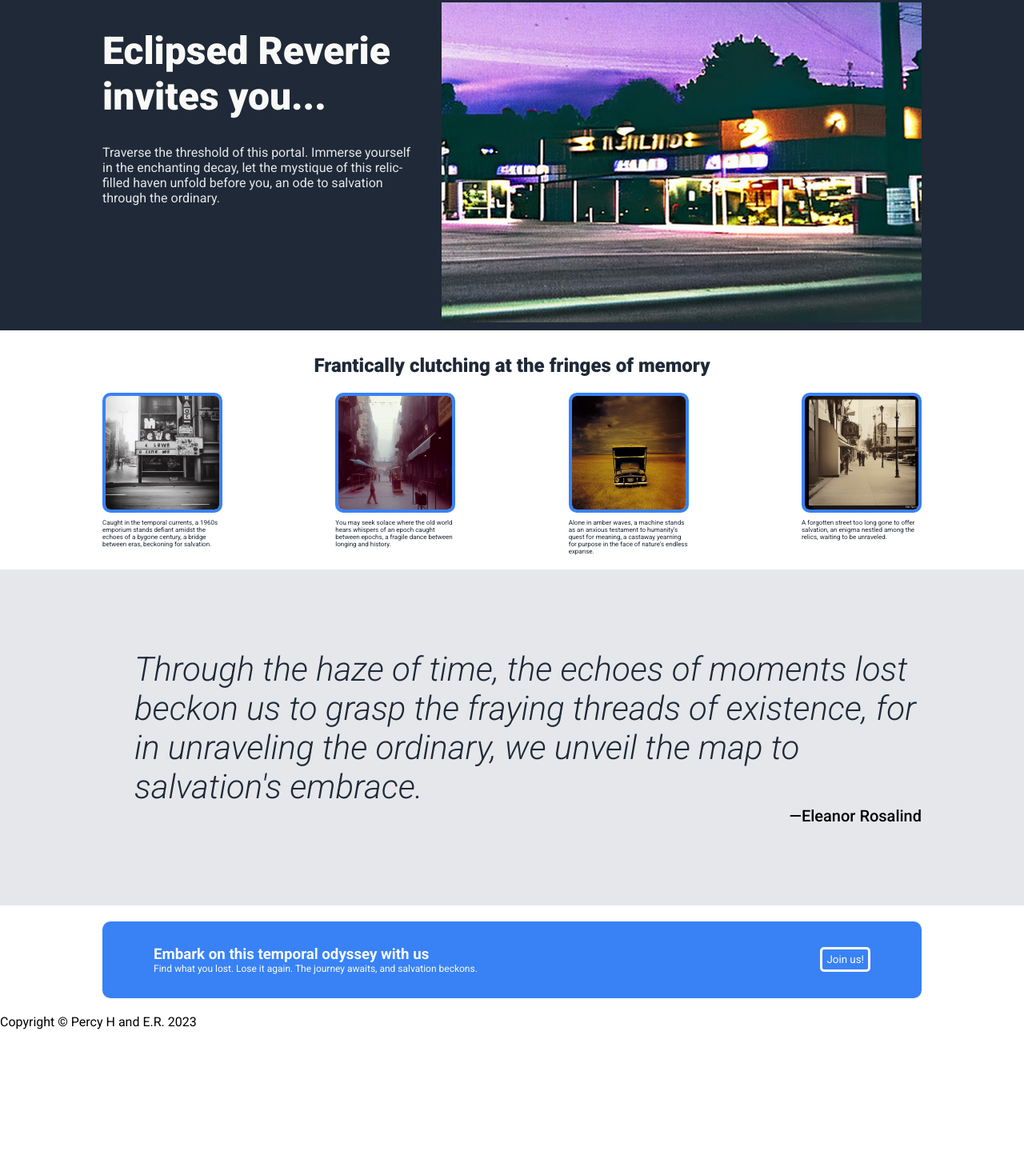
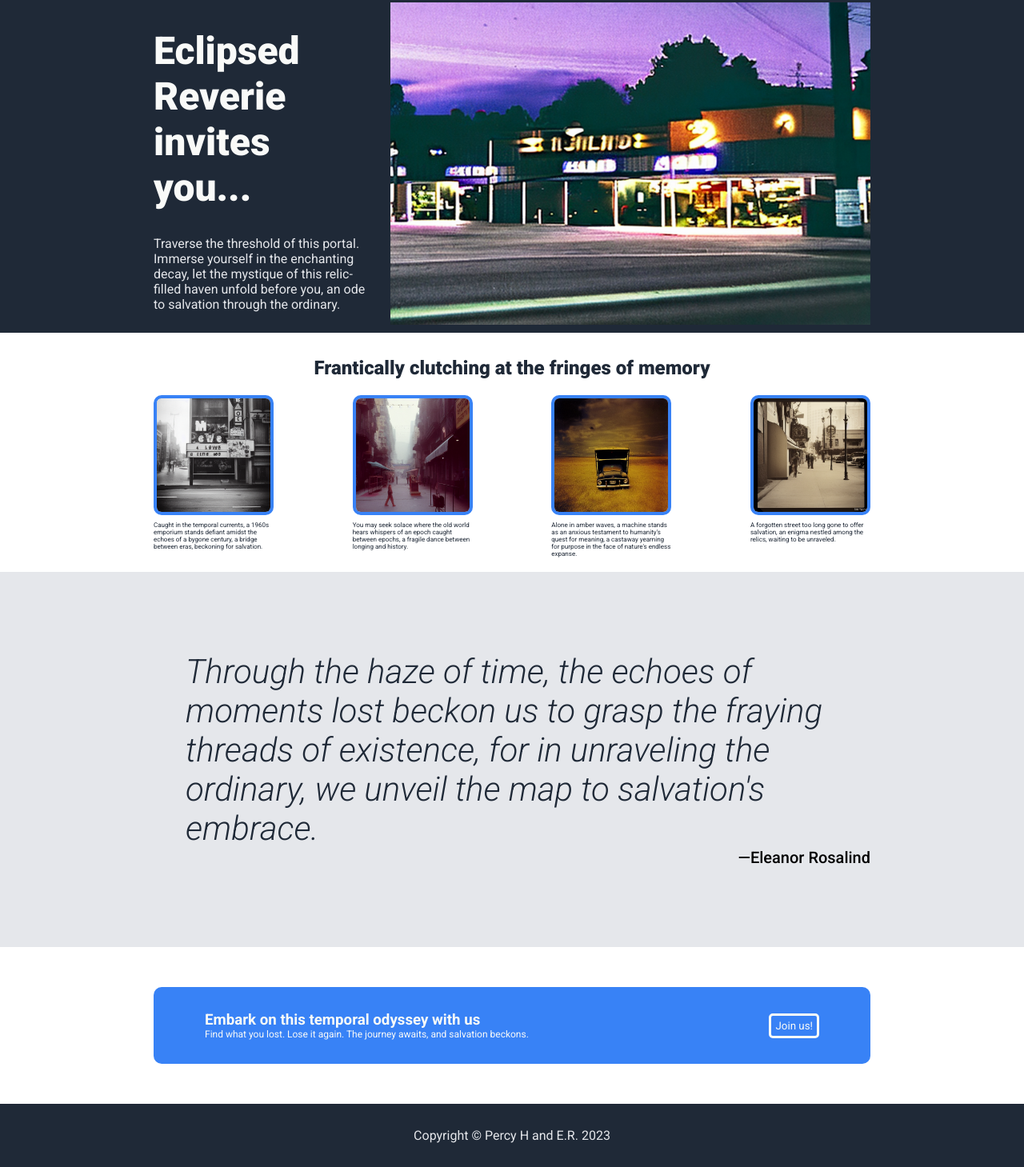
Before and after one commit to Percy-H/odin-landing, a plain HTML site: page index.html in a window 1280 px wide. Shown: the part 55-1514 px from the top of the page at 80% size. Before the commit the page ends 1342 px from the top, so only its background shows below. Drawn offline with Linux system fonts and the light colour scheme.

Commit message:
feat: Style footer

```diff
--- a/style.css
+++ b/style.css
@@ -14,7 +14,7 @@ header {
     display: flex;
     justify-content: space-between;
     background-color: #1f2937;
-    padding: 10px 10%;
+    padding: 10px 15%;
 
 }
 
@@ -41,7 +41,7 @@ header a {
     gap: 25px;
     background-color: #1f2937;
     color: #e5e7eb;
-    padding: 10px 10%;
+    padding: 10px 15%;
 
 }
 
@@ -59,7 +59,7 @@ header a {
     font-weight: 900;
     display: flex;
     flex-direction: column;
-    padding: 10px 10%;
+    padding: 10px 15%;
 }
 
 h2 {
@@ -92,7 +92,7 @@ h2 {
 
 .quote {
     background-color: #e5e7eb;
-    padding: 100px 10%;
+    padding: 100px 15%;
     display: flex;
     flex-direction: column;
     align-items: flex-end;
@@ -113,7 +113,7 @@ blockquote {
 
 .cta {
     color: #f9faf8;
-    margin: 20px 10%;
+    margin: 50px 15%;
     padding: 30px 5%;
     background-color: #3882f6;
     border-radius: 10px;
@@ -142,5 +142,9 @@ button{
 }
 
 footer {
-
+    display: flex;
+    justify-content: center;
+    background-color: #1f2937;
+    color: #e5e7eb;
+    padding: 30px 15%;
 }
```
